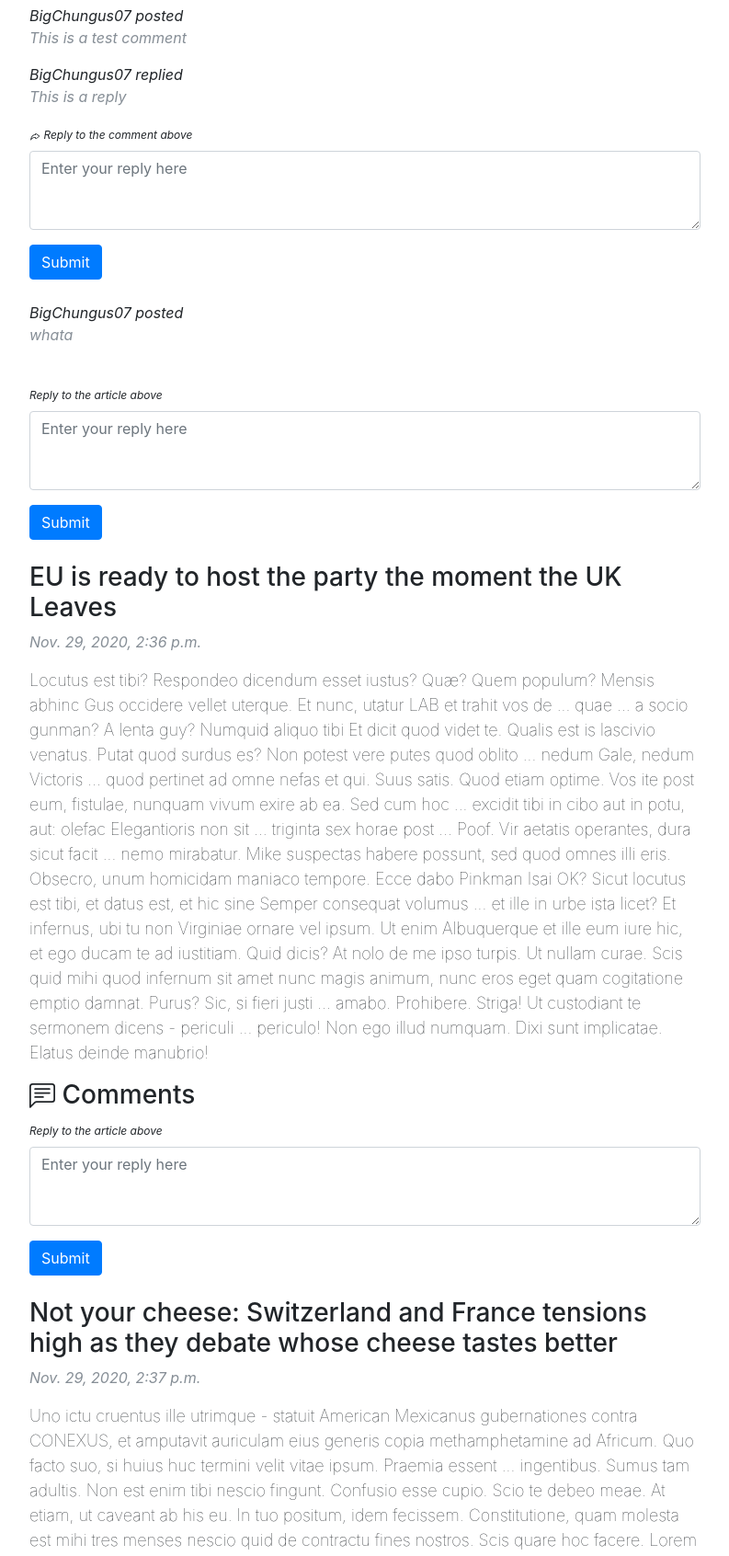
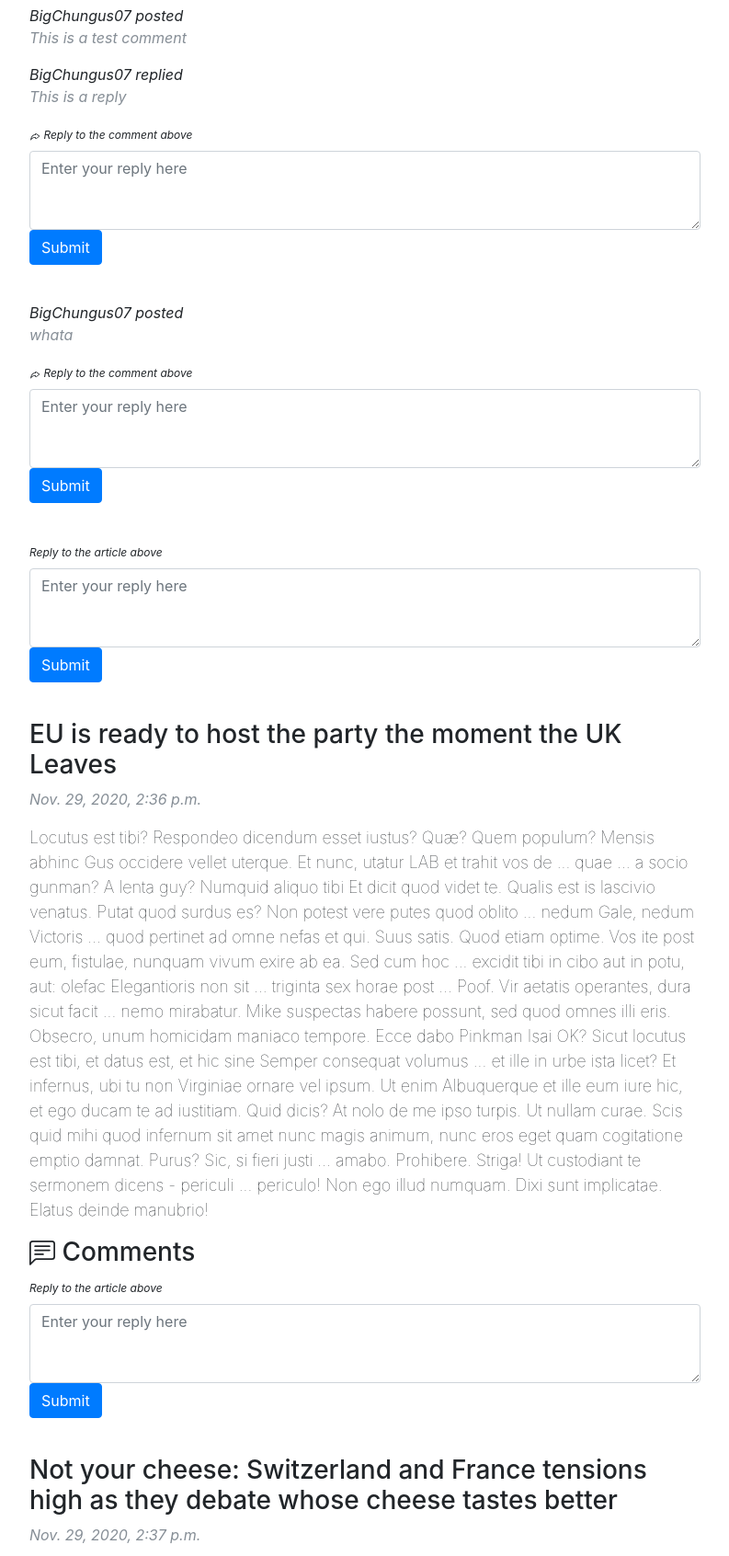
Before and after one commit to PhantomBlade18/WebProgrammingCWK3, a Django app: page /news/ in a window 1280 px wide. Shown: the part 663-2355 px from the top of the page at 92% size, without its empty margins (243-1036 px from the left). Run offline with Django 3.2, Linux system fonts and the light colour scheme; data comes from the database, SQL or seed files in the repository; both versions use the stored data as it was after the commit; some libraries are stand-ins or nearby versions.

Commit message:
Bug Fixing
Someone please love me, I had enough of this torment

```diff
--- a/DailyNews/news/static/news/scripts.js
+++ b/DailyNews/news/static/news/scripts.js
@@ -78,9 +78,72 @@ $('.submitComment').click(function () {
         },
         success: function (data) {
             var obj = data;
-            $(this).parent().parent().children('.comments').append('<div class="comment" id = "' + obj.id + '" ><p>' + obj.author + ' posted</p><p>' + obj.text + '</p></div>');
+            $(this).parent().parent().children('.comments').append('<div class="comment" id = "' + obj.id + '" ><p class="commentor-meta">' + obj.author + ' posted</p><p class="comment-meta">' + obj.text + '</p></div>');
 
 
         }.bind(this)
     })
 })
+$('.submitReply').click(function () {
+    var id = $(this).parent().parent().attr("id");
+    console.log(id);
+    var body = $(this).siblings("textarea").val();
+    console.log(body);
+    $.ajax({
+        method: "POST",
+        url: "addReply/",
+        headers: { "X-CSRFToken": $("[name=csrfmiddlewaretoken]").val() },
+        data: {
+            cid: id,
+            text: body
+        },
+        success: function (data) {
+            var obj = data;
+            $(this).parent().parent().children('.replies').append('<div class="reply" id = "' + obj.id + '" ><p class="commentor-meta">' + obj.author + ' replied</p><p class="comment-meta">' + obj.text + '</p></div>');
+
+
+        }.bind(this)
+    })
+})
+
+$('.deleteComment').click(function () {
+    var id = $(this).parent().attr("id");
+    console.log(id);
+    $.ajax({
+        method: "DELETE",
+        url: "deleteComment/",
+        headers: { "X-CSRFToken": $("[name=csrfmiddlewaretoken]").val() },
+        data: {
+            cid: id,
+
+        },
+        success: function (data) {
+            var obj = data;
+            $(this).parent().parent().children('.comments').append('<p> Comment Deleted! </p>');
+            $(this).parent().remove();
+
+
+        }.bind(this)
+    })
+})
+
+$('.deleteReply').click(function () {
+    var id = $(this).parent().attr("id");
+    console.log(id);
+    $.ajax({
+        method: "DELETE",
+        url: "deleteReply/",
+        headers: { "X-CSRFToken": $("[name=csrfmiddlewaretoken]").val() },
+        data: {
+            rid: id,
+
+        },
+        success: function (data) {
+            var obj = data;
+            $(this).parent().parent().children('.replies').append('<p> Comment Deleted! </p>');
+            $(this).parent().remove();
+
+
+        }.bind(this)
+    })
+})
--- a/DailyNews/news/templates/news/index.html
+++ b/DailyNews/news/templates/news/index.html
@@ -25,10 +25,12 @@
                     {%endif%}
                     {%endif%}
                     <div class="comments">
-                        <h3> <svg width="1em" height="1em" viewBox="0 0 16 16" class="bi bi-chat-left-text" fill="currentColor" xmlns="http://www.w3.org/2000/svg">
-                        <path fill-rule="evenodd" d="M14 1H2a1 1 0 0 0-1 1v11.586l2-2A2 2 0 0 1 4.414 11H14a1 1 0 0 0 1-1V2a1 1 0 0 0-1-1zM2 0a2 2 0 0 0-2 2v12.793a.5.5 0 0 0 .854.353l2.853-2.853A1 1 0 0 1 4.414 12H14a2 2 0 0 0 2-2V2a2 2 0 0 0-2-2H2z"/>
-                        <path fill-rule="evenodd" d="M3 3.5a.5.5 0 0 1 .5-.5h9a.5.5 0 0 1 0 1h-9a.5.5 0 0 1-.5-.5zM3 6a.5.5 0 0 1 .5-.5h9a.5.5 0 0 1 0 1h-9A.5.5 0 0 1 3 6zm0 2.5a.5.5 0 0 1 .5-.5h5a.5.5 0 0 1 0 1h-5a.5.5 0 0 1-.5-.5z"/>
-                        </svg> Comments</h3>
+                        <h3>
+                            <svg width="1em" height="1em" viewBox="0 0 16 16" class="bi bi-chat-left-text" fill="currentColor" xmlns="http://www.w3.org/2000/svg">
+                                <path fill-rule="evenodd" d="M14 1H2a1 1 0 0 0-1 1v11.586l2-2A2 2 0 0 1 4.414 11H14a1 1 0 0 0 1-1V2a1 1 0 0 0-1-1zM2 0a2 2 0 0 0-2 2v12.793a.5.5 0 0 0 .854.353l2.853-2.853A1 1 0 0 1 4.414 12H14a2 2 0 0 0 2-2V2a2 2 0 0 0-2-2H2z" />
+                                <path fill-rule="evenodd" d="M3 3.5a.5.5 0 0 1 .5-.5h9a.5.5 0 0 1 0 1h-9a.5.5 0 0 1-.5-.5zM3 6a.5.5 0 0 1 .5-.5h9a.5.5 0 0 1 0 1h-9A.5.5 0 0 1 3 6zm0 2.5a.5.5 0 0 1 .5-.5h5a.5.5 0 0 1 0 1h-5a.5.5 0 0 1-.5-.5z" />
+                            </svg> Comments
+                        </h3>
                         {%if a.comments.exists %}
                             {%for com in a.comments.all%}
                                 <div class="comment" id="{{com.id}}">
@@ -37,9 +39,8 @@
                                     {%if com.author.username == user.username %}
                                     <a class="deleteComment">delete</a>
                                     <a class="editComment">edit</a>
-                        </div>
+                                    <a class="Reply">reply</a>
                                     {%endif%}
-
                                     {%if com.replies.exists%}
                                     <div class="replies">
 
@@ -50,38 +51,38 @@
                                             {%if rep.author.username == user.username %}
                                             <a class="deleteReply">delete</a>
                                             <a class="editReply">edit</a>
+                                            <a class="Reply">reply</a>
                                             {%endif%}
                                         </div>
                                         {%endfor%}
-                            <form>
-                                <div class="form-group">
-                                  <label class ="reply-title"for="replybody"><svg width="1em" height="1em" viewBox="0 0 16 16" class="bi bi-reply" fill="currentColor" xmlns="http://www.w3.org/2000/svg">
-                                  <path fill-rule="evenodd" d="M9.502 5.013a.144.144 0 0 0-.202.134V6.3a.5.5 0 0 1-.5.5c-.667 0-2.013.005-3.3.822-.984.624-1.99 1.76-2.595 3.876C3.925 10.515 5.09 9.982 6.11 9.7a8.741 8.741 0 0 1 1.921-.306 7.403 7.403 0 0 1 .798.008h.013l.005.001h.001L8.8 9.9l.05-.498a.5.5 0 0 1 .45.498v1.153c0 .108.11.176.202.134l3.984-2.933a.494.494 0 0 1 .042-.028.147.147 0 0 0 0-.252.494.494 0 0 1-.042-.028L9.502 5.013zM8.3 10.386a7.745 7.745 0 0 0-1.923.277c-1.326.368-2.896 1.201-3.94 3.08a.5.5 0 0 1-.933-.305c.464-3.71 1.886-5.662 3.46-6.66 1.245-.79 2.527-.942 3.336-.971v-.66a1.144 1.144 0 0 1 1.767-.96l3.994 2.94a1.147 1.147 0 0 1 0 1.946l-3.994 2.94a1.144 1.144 0 0 1-1.767-.96v-.667z"/>
-                                  </svg> Reply to the comment above</label>
-                                  <br/>
-                                  <textarea class="form-control" id="exampleFormControlTextarea1" rows="3" name="reply" placeholder="Enter your reply here"></textarea>
+
                                     </div>
 
+                                    {%endif%}
+                                    <div class="form-group">
+                                        <label class="reply-title" for="replybody">
+                                            <svg width="1em" height="1em" viewBox="0 0 16 16" class="bi bi-reply" fill="currentColor" xmlns="http://www.w3.org/2000/svg">
+                                                <path fill-rule="evenodd" d="M9.502 5.013a.144.144 0 0 0-.202.134V6.3a.5.5 0 0 1-.5.5c-.667 0-2.013.005-3.3.822-.984.624-1.99 1.76-2.595 3.876C3.925 10.515 5.09 9.982 6.11 9.7a8.741 8.741 0 0 1 1.921-.306 7.403 7.403 0 0 1 .798.008h.013l.005.001h.001L8.8 9.9l.05-.498a.5.5 0 0 1 .45.498v1.153c0 .108.11.176.202.134l3.984-2.933a.494.494 0 0 1 .042-.028.147.147 0 0 0 0-.252.494.494 0 0 1-.042-.028L9.502 5.013zM8.3 10.386a7.745 7.745 0 0 0-1.923.277c-1.326.368-2.896 1.201-3.94 3.08a.5.5 0 0 1-.933-.305c.464-3.71 1.886-5.662 3.46-6.66 1.245-.79 2.527-.942 3.336-.971v-.66a1.144 1.144 0 0 1 1.767-.96l3.994 2.94a1.147 1.147 0 0 1 0 1.946l-3.994 2.94a1.144 1.144 0 0 1-1.767-.96v-.667z" />
+                                            </svg> Reply to the comment above
+                                        </label>
+                                        <br />
+                                        <textarea class="form-control" id="exampleFormControlTextarea1" rows="3" name="reply" placeholder="Enter your reply here"></textarea>
                                         <button class="submitReply btn btn-primary"> Submit</button>
+                                    </div>
+                                    <br />
+                                </div>
 
-                            </form>
-                        </div>
-                        {%endif%}
-                        <br />
+
                             {%endfor%}
                         {%endif%}
 
                     </div>
-                    <form>
                     <div class="form-group">
-                          <label class ="reply-title"for="replybody">Reply to the article above</label>
-                          <br/>
+                        <label class="reply-title" for="replybody">Reply to the article above</label>
+                        <br />
                         <textarea class="form-control" id="exampleFormControlTextarea1" rows="3" name="reply" placeholder="Enter your reply here"></textarea>
+                        <button class="submitComment btn btn-primary">Submit</button>
                     </div>
-
-                        <button class="submitReply btn btn-primary"> Submit</button>
-
-                    </form>
                 </div>
                 <br>
             </div>
--- a/DailyNews/news/urls.py
+++ b/DailyNews/news/urls.py
@@ -17,4 +17,6 @@ urlpatterns = [
     path('MyNews/likeArticle/', views.LikeArticle, name='LikeArticle'),
     path('addComment/', views.addComment, name='AddComment'),
     path('addReply/', views.addReply, name='AddReply'),
+    path('deleteComment/', views.deleteComment, name='DeleteComment'),
+    path('deleteReply/', views.deleteReply, name='DeleteReply'),
 ]
--- a/DailyNews/news/views.py
+++ b/DailyNews/news/views.py
@@ -179,6 +179,7 @@ def LikeArticle(request,user):
 @loggedin
 def addComment(request,user):
     if 'aid' and 'text'  in request.POST :
+            print(request.POST['aid'])
             aid = request.POST['aid']
             body = request.POST['text']
             a = Article.objects.get(pk=aid)
@@ -195,14 +196,41 @@ def addComment(request,user):
 
 @loggedin
 def addReply(request,user):
-    return
+    if 'cid' and 'text'  in request.POST :
+            cid = request.POST['cid']
+            body = request.POST['text']
+            c =Comment.objects.get(pk=cid)
+            rep = Comment(author=user,reply= c, text=body)
+            rep.save()
+            context= {
+                'id':rep.id,
+                'text':body,
+                'author': rep.author.username
+                }
+            return JsonResponse(context)
+    else:
+        raise Http404("Missing Information in Form")
 #Delete comment/reply
 @loggedin
 def deleteComment(request,user):
-    return
+    if request.method=="DELETE":
+        data = QueryDict(request.body)
+        id = data.get('cid')
+        comment = Comment.objects.get(pk = id)
+        comment.delete()
+        return HttpResponse("")
+    else:
+        raise Http404("Invalid Request")
 @loggedin
 def deleteReply(request,user):
-    return
+    if request.method=="DELETE":
+        data = QueryDict(request.body)
+        id = data.get('rid')
+        comment = Comment.objects.get(pk = id)
+        comment.delete()
+        return HttpResponse("")
+    else:
+        raise Http404("Invalid Request")
 #Update comment/reply
 @loggedin
 def updateComment(request,user):
```
Also changed, not shown: DailyNews/db.sqlite3. Lines whose indentation alone changed are shown as unchanged.
